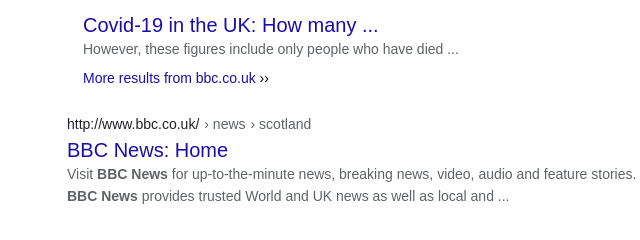
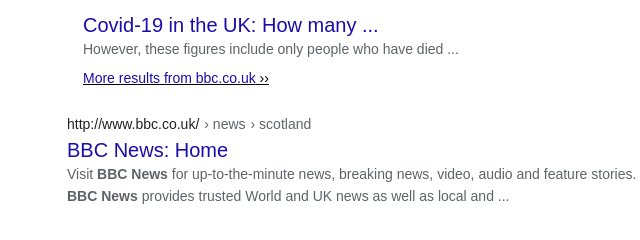
Before and after one commit to roynirmal/sigir2022-serp-reproducibility, a plain HTML site: page standard/template.html in a window 1280 px wide. In both pictures the pointer is over the element "More results from bbc.co.uk". Shown: the part 401-641 px from the top of the page, 40-680 px from the left. Drawn offline with Linux system fonts and the light colour scheme.

Commit message:
Updating organic results

```diff
--- a/standard/css/components.css
+++ b/standard/css/components.css
@@ -53,6 +53,10 @@
     font-size: 14px;
 }
 
+    div.result-organic > div.subresults > span.more:hover {
+        text-decoration: underline;
+    }
+
     div.result-organic > div.subresults > span.more::after {
         content: "\00a0\203a\203a";
     }
```
